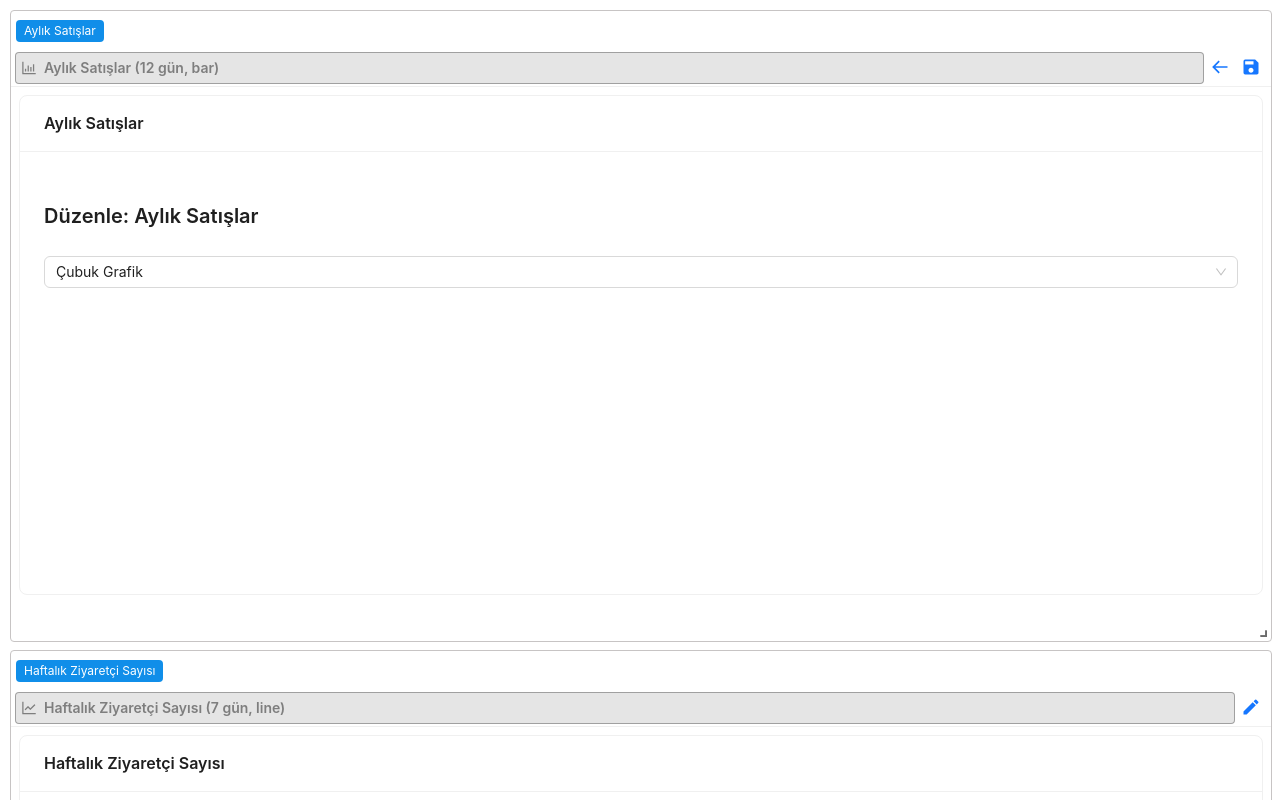
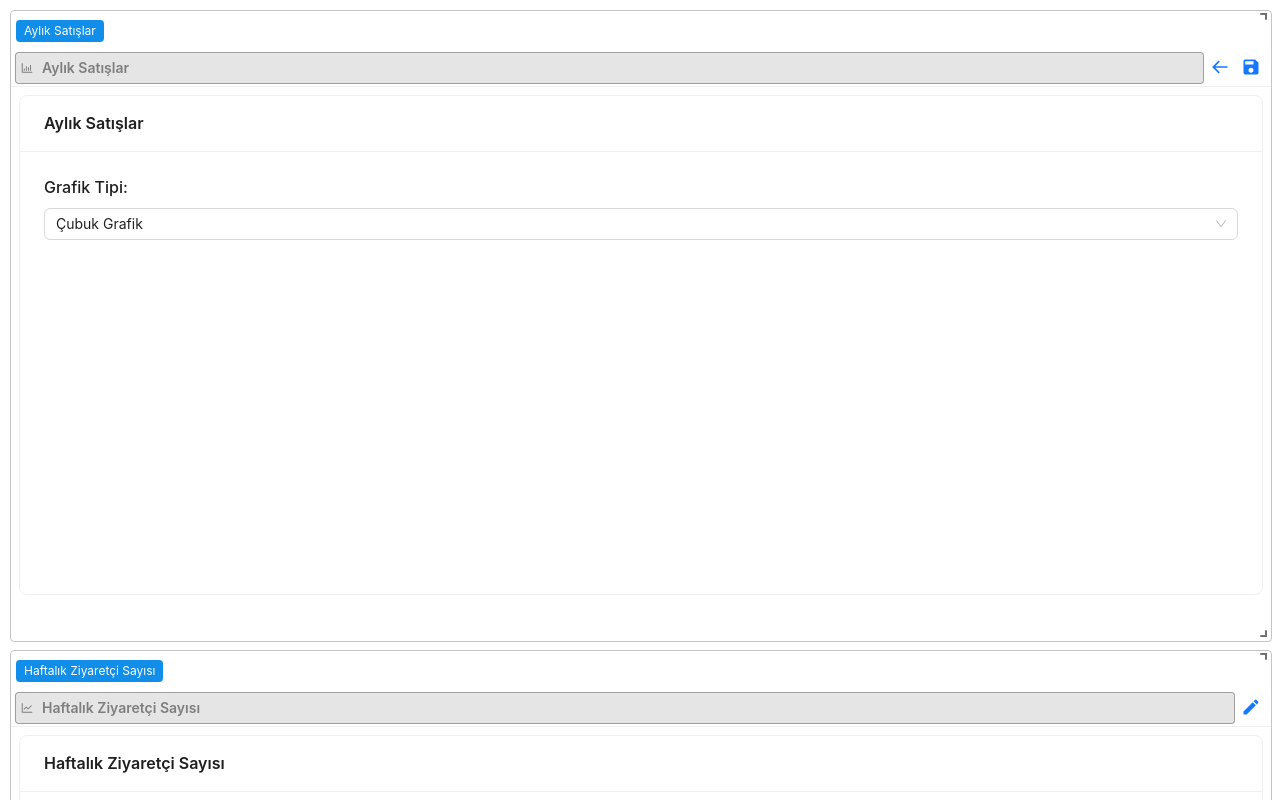
Before and after one commit to edamuutlu/Gosterge-Paneli, a React (Create React App) app: page / in a window 1280 px wide. Both pictures are taken after a click on the button 1251 px from the left and 68 px from the top of the page. Shown: the top 800 px of the page. Built offline with nearby package versions, Linux system fonts and the light colour scheme.

Commit message:
Composed chart option added

```diff
--- a/public/data.json
+++ b/public/data.json
@@ -2,35 +2,45 @@
   {
     "isim": "Aylık Satışlar",
     "grafikTipi": "bar",
-    "veriAnahtari": "satisMiktari",
     "tur": "object",
     "degerler": [
-      { "isim": "Ocak", "satisMiktari": 4000 },
-      { "isim": "Şubat", "satisMiktari": 3000 },
-      { "isim": "Mart", "satisMiktari": 5000 },
-      { "isim": "Nisan", "satisMiktari": 4500 },
-      { "isim": "Mayıs", "satisMiktari": 6000 },
-      { "isim": "Haziran", "satisMiktari": 5500 },
-      { "isim": "Temmuz", "satisMiktari": 7000 },
-      { "isim": "Ağustos", "satisMiktari": 6500 },
-      { "isim": "Eylül", "satisMiktari": 5500 },
-      { "isim": "Ekim", "satisMiktari": 4800 },
-      { "isim": "Kasım", "satisMiktari": 5200 },
-      { "isim": "Aralık", "satisMiktari": 6800 }
+      { "isim": "Ocak", "Aylık Satışlar": 4000 },
+      { "isim": "Şubat", "Aylık Satışlar": 3000 },
+      { "isim": "Mart", "Aylık Satışlar": 5000 },
+      { "isim": "Nisan", "Aylık Satışlar": 4500 },
+      { "isim": "Mayıs", "Aylık Satışlar": 6000 },
+      { "isim": "Haziran", "Aylık Satışlar": 5500 },
+      { "isim": "Temmuz", "Aylık Satışlar": 7000 },
+      { "isim": "Ağustos", "Aylık Satışlar": 6500 },
+      { "isim": "Eylül", "Aylık Satışlar": 5500 },
+      { "isim": "Ekim", "Aylık Satışlar": 4800 },
+      { "isim": "Kasım", "Aylık Satışlar": 5200 },
+      { "isim": "Aralık", "Aylık Satışlar": 6800 }
     ]
   },
   {
     "isim": "Haftalık Ziyaretçi Sayısı",
     "grafikTipi": "line",
-    "veriAnahtari": "deger",
     "tur": "number",
     "degerler": [1500, 1800, 2000, 1900, 2200, 2400, 2100]
   },
   {
     "isim": "Günlük Sipariş Adedi",
     "grafikTipi": "bar",
-    "veriAnahtari": "deger",
     "tur": "number",
     "degerler": [120, 150, 180, 200, 190, 210, 230, 220, 240, 260]
+  },{
+    "isim": "Genel İstatistikler",
+    "grafikTipi": "composed",
+    "tur": "object",
+    "degerler": [
+      { "isim": "Ocak", "Aylık Satışlar": 4000, "Haftalık Ziyaretçi Sayısı": 1500, "Günlük Sipariş Adedi": 1200 },
+      { "isim": "Şubat", "Aylık Satışlar": 3000, "Haftalık Ziyaretçi Sayısı": 1800, "Günlük Sipariş Adedi": 1500 },
+      { "isim": "Mart", "Aylık Satışlar": 5000, "Haftalık Ziyaretçi Sayısı": 2000, "Günlük Sipariş Adedi": 1800 },
+      { "isim": "Nisan", "Aylık Satışlar": 4500, "Haftalık Ziyaretçi Sayısı": 1900, "Günlük Sipariş Adedi": 2000 },
+      { "isim": "Mayıs", "Aylık Satışlar": 6000, "Haftalık Ziyaretçi Sayısı": 2200, "Günlük Sipariş Adedi": 1900 },
+      { "isim": "Haziran", "Aylık Satışlar": 5500, "Haftalık Ziyaretçi Sayısı": 2400, "Günlük Sipariş Adedi": 2100 },
+      { "isim": "Temmuz", "Aylık Satışlar": 7000, "Haftalık Ziyaretçi Sayısı": 2100, "Günlük Sipariş Adedi": 2300 }
+    ]
   }
 ]
--- a/src/components/gosterge/GostergeOlustur.tsx
+++ b/src/components/gosterge/GostergeOlustur.tsx
@@ -1,27 +1,30 @@
 import React, { useState, useEffect, ReactElement } from 'react';
-import { ResponsiveContainer, ComposedChart, Line, Bar, Area, CartesianGrid, XAxis, YAxis, Tooltip, Legend } from 'recharts';
+import {
+  ResponsiveContainer,
+  ComposedChart,
+  Line,
+  Bar,
+  Area,
+  CartesianGrid,
+  XAxis,
+  YAxis,
+  Tooltip,
+  Legend,
+} from 'recharts';
 import { Layout } from 'react-grid-layout';
 import { AiOutlineLineChart, AiOutlineBarChart, AiOutlineAreaChart } from 'react-icons/ai';
-import { Select, Typography } from 'antd';
+import { MdAreaChart } from 'react-icons/md';
+import { Select } from 'antd';
 
-const { Title } = Typography;
+type GrafikTipi = 'line' | 'bar' | 'area' | 'composed';
 
-type GrafikTipi = 'line' | 'bar' | 'area';
 
-interface GostergeDurum {
-  isim: string;
-  grafikTipi: GrafikTipi;
-  veriAnahtari: string;
-  tur: 'object' | 'number' | 'string';
-  degerler: any[];
-}
-
-export interface IGostergeDuzenleProps<TDurum> {
+export interface IGostergeDuzenleProps<TDurum extends BaseGostergeDurum> {
   durum: TDurum;
   setDurum: React.Dispatch<React.SetStateAction<TDurum>>;
 }
 
-export interface IGosterge<TDurum> {
+export interface IGosterge<TDurum extends BaseGostergeDurum> {
   isim?: string;
   gostergeId?: string;
   getNode: (durum: TDurum, oncekiDurum?: TDurum) => ReactElement;
@@ -30,45 +33,69 @@ export interface IGosterge<TDurum> {
   varsayilanLayout?: Layout;
   getDuzenle?: (gdp: IGostergeDuzenleProps<TDurum>) => ReactElement;
   getBaslik?: (durum: TDurum) => ReactElement;
+  getDataAsync: () => Promise<any[]>;
 }
 
-const getDataAsync = async (): Promise<GostergeDurum[]> => {
+const formatData = (data: any[], type: 'object' | 'number', isim: string) => {
+  if (type === 'object') return data;
+
+  return data.map((value, index) => ({
+    isim: `Veri ${index + 1}`,
+    [isim]: value
+  }));
+}
+
+interface BaseGostergeDurum {
+  isim: string;
+  grafikTipi: GrafikTipi;
+  degerler?: { [key: string]: string }[];
+}
+
+export const GostergeOlustur = <TDurum extends BaseGostergeDurum>({
+  durum,
+  getDataAsync,
+}: {
+  durum: TDurum;
+  getDataAsync: () => Promise<any[]>;
+}): ReactElement => {
+  const [data, setData] = useState<any[]>([]);
+
+  useEffect(() => {
+    const fetchData = async () => {
       try {
-    const response = await fetch('/data.json');
-    if (!response.ok) {
-      throw new Error('Veri yüklenirken bir hata oluştu');
-    }
-    return await response.json();
+        const fetchedData = await getDataAsync();
+        setData(fetchedData);
       } catch (error) {
         console.error('Veri yükleme hatası:', error);
-    return [];
+        setData([]);
       }
     };
 
-export const GostergeOlustur :/* = <T,>({
-getDataAsync,
-getChildren,
-}:{
-  getDataAsync: () => Promise<T[]>;
-} & (getChildren: (data: T[]) => ReactNode)} => { */
-  React.FC<GostergeDurum> = ({ grafikTipi, veriAnahtari, degerler, tur }) => {
-  const formatData = (data: any[]): any[] => {
-    if (tur === 'object') return data;
-    return data.map((value, index) => ({ isim: `Veri ${index + 1}`, [veriAnahtari]: value }));
-  };
+    fetchData();
+  }, [getDataAsync]);
 
-  const formattedData = formatData(degerler);
+  const getChildren = (): ReactElement[] => {
+    if (data.length === 0 || !data[0]) {
+      return [];
+    }
 
-  const getChildren = (): ReactElement => {
-    switch (grafikTipi) {
+    switch (durum.grafikTipi) {
       case 'line':
-        return <Line type="monotone" dataKey={veriAnahtari} stroke="#8884d8" />;
+        return [<Line key="line" dataKey={durum.isim} type="monotone" stroke="#8884d8" />];
       case 'bar':
-        return <Bar dataKey={veriAnahtari} fill="#82ca9d" />;
+        return [<Bar key="bar" dataKey={durum.isim} fill="#82ca9d" />];
       case 'area':
-        return <Area type="monotone" dataKey={veriAnahtari} fill="#ffc658" stroke="#8884d8" />;
+        return [<Area key="area" dataKey={durum.isim} type="monotone" fill="#ffc658" stroke="#8884d8" />];
+      case 'composed':
+        const keys = Object.keys(data[0]).filter(key => key !== 'isim');
+
+        return [
+          <Bar key="bar" dataKey={keys[0]} fill="#8884d8" />,
+          <Line key="line" dataKey={keys[1]} type="monotone" stroke="#82ca9d" strokeWidth={3} />,
+          <Area key="area" dataKey={keys[2]} type="monotone" fill="#ffc658" stroke="#8884d8" />
+        ];
       default:
-        return <></>;
+        return [];
     }
   };
 
@@ -77,7 +104,7 @@ getChildren,
       <ComposedChart
         width={500}
         height={400}
-        data={formattedData}
+        data={data}
         margin={{
           top: 20,
           right: 20,
@@ -96,8 +123,8 @@ getChildren,
   );
 };
 
-export const useGosterge = () => {
-  const [gostergeler, setGostergeler] = useState<IGosterge<GostergeDurum>[]>([]);
+export const useGosterge = <TDurum extends BaseGostergeDurum>() => {
+  const [gostergeler, setGostergeler] = useState<IGosterge<TDurum>[]>([]);
   const [yukleniyor, setYukleniyor] = useState(true);
   const [hata, setHata] = useState<string | null>(null);
 
@@ -106,26 +133,43 @@ export const useGosterge = () => {
       try {
         setYukleniyor(true);
         setHata(null);
-        const data = await getDataAsync();
-        if (data.length === 0) {
-          throw new Error('Veri bulunamadı');
-        }
-        const formattedData: IGosterge<GostergeDurum>[] = data.map((item, index) => ({
-          gostergeId: `gosterge-${index}`,
-          isim: item.isim,
-          getNode: (durum: GostergeDurum) => (
-            <GostergeOlustur {...durum} />
+
+        const response = await fetch('/data.json');
+        const jsonData = await response.json();
+
+        const gostergeler: IGosterge<TDurum>[] = jsonData.map((gosterge: any, index: number) => ({
+          gostergeId: `gosterge-${index + 1}`,
+          isim: gosterge.isim,
+          getNode: (durum: TDurum) => (
+            <GostergeOlustur
+              durum={durum}
+              getDataAsync={async () => formatData(gosterge.degerler, gosterge.tur, gosterge.isim)}
+            />
           ),
-          varsayilanDurum: item,
+          varsayilanDurum: {
+            isim: gosterge.isim,
+            grafikTipi: gosterge.grafikTipi,
+          } as TDurum,
           varsayilanBaslik: (
             <div style={{ display: "flex", alignItems: "center" }}>
-              <AiOutlineLineChart style={{ marginRight: 8 }} /> {item.isim}
+              {gosterge.grafikTipi === 'bar' ? (
+                <AiOutlineBarChart style={{ marginRight: 8 }} />
+              ) : gosterge.grafikTipi === 'area' ? (
+                <AiOutlineAreaChart style={{ marginRight: 8 }} />
+              ) : gosterge.grafikTipi === 'composed' ? (
+                <>
+                  <MdAreaChart style={{ marginRight: 8 }} />
+                </>
+              ) : (
+                <AiOutlineLineChart style={{ marginRight: 8 }} />
+              )}
+              {gosterge.isim}
             </div>
           ),
-          varsayilanLayout: { w: 6, h: 4, x: 0, y: 0, i: `gosterge-${index}` },
-          getDuzenle: ({ durum, setDurum }: IGostergeDuzenleProps<GostergeDurum>) => (
-            <div style={{ display: "flex", flexDirection: "column", gap: "16px" }}>
-              <Title level={4}>Düzenle: {durum.isim}</Title>
+          varsayilanLayout: { w: 6, h: 4, x: 0, y: 0, i: `gosterge-${index + 1}` },
+          getDuzenle: ({ durum, setDurum }: IGostergeDuzenleProps<BaseGostergeDurum>) => (
+            <div style={{ display: "flex", flexDirection: "column", gap: "8px" }}>
+              <label style={{fontSize: 16, fontWeight: 500}}>Grafik Tipi:</label>
               <Select
                 value={durum.grafikTipi}
                 onChange={(value: GrafikTipi) => setDurum({ ...durum, grafikTipi: value })}
@@ -133,25 +177,14 @@ export const useGosterge = () => {
                 <Select.Option value="line">Çizgi Grafik</Select.Option>
                 <Select.Option value="bar">Çubuk Grafik</Select.Option>
                 <Select.Option value="area">Alan Grafik</Select.Option>
+                <Select.Option value="composed">Açılır Grafik</Select.Option>
               </Select>
             </div>
           ),
-          getBaslik: (durum: GostergeDurum): React.ReactElement => {
-            const Ikon = durum.grafikTipi === "bar"
-              ? AiOutlineBarChart
-              : durum.grafikTipi === "area"
-              ? AiOutlineAreaChart
-              : AiOutlineLineChart;
-
-            return (
-              <div style={{ display: "flex", alignItems: "center" }}>
-                <Ikon style={{ width: 18, height: 18, marginRight: 6 }} /> {durum.isim} ({durum.degerler.length} gün, {durum.grafikTipi})
-              </div>
-            );
-          },
+          getDataAsync: async () => formatData(gosterge.degerler, gosterge.tur, gosterge.isim),
         }));
 
-        setGostergeler(formattedData);
+        setGostergeler(gostergeler);
       } catch (error) {
         console.error('Veri yükleme hatası:', error);
         setHata('Veri yüklenirken bir hata oluştu.');
--- a/src/components/gosterge/index.tsx
+++ b/src/components/gosterge/index.tsx
@@ -25,7 +25,7 @@ const GostergePaneli = ({ gostergeler }: Props) => {
     const savedLayouts = localStorage.getItem("savedLayouts");
 
     const defaultLayout: Layout[] = gostergeler.map((gosterge, index) => ({
-      i: gosterge.gostergeId || `gosterge${index}`,
+      i: gosterge.gostergeId || `${index}`,
       x: gosterge.varsayilanLayout?.x ?? 0,
       y: gosterge.varsayilanLayout?.y ?? 0,
       w: gosterge.varsayilanLayout?.w ?? 3,
@@ -50,7 +50,6 @@ const GostergePaneli = ({ gostergeler }: Props) => {
     return () => clearTimeout(timer);
   }, [gostergeler]);
 
-
   if (yukleniyor || !layouts) {
     return <Spin size="large" className="spin-layout" />;
   }
@@ -59,19 +58,19 @@ const GostergePaneli = ({ gostergeler }: Props) => {
     <div className="grid-linechart">
       <ResponsiveGridLayout
         className="layout"
-        compactType="vertical"
+        /* compactType={null}
+        preventCollision={true} */
         onLayoutChange={onLayoutChange}
         layouts={layouts}
         draggableHandle={`.${dragHandleSinifAdi}`}
         breakpoints={{ lg: 1200, md: 996, sm: 768, xs: 480, xxs: 0 }}
         cols={{ lg: 5, md: 4, sm: 3, xs: 2, xxs: 1 }}
         rowHeight={150}
+        autoSize={true}
+        resizeHandles={['se', 'ne']}
       >
         {gostergeler.map((x, indis) => (
-          <div
-            key={x.gostergeId || `gosterge${indis}`}
-            className={x.gostergeId || `gosterge${indis}`}
-          >
+          <div key={x.gostergeId || `${indis}`} className={x.gostergeId || `${indis}`}>
             <GostergeKonteyner
               gosterge={x}
               dragHandleSinifAdi={dragHandleSinifAdi}
```
Lines whose indentation alone changed are shown as unchanged.
